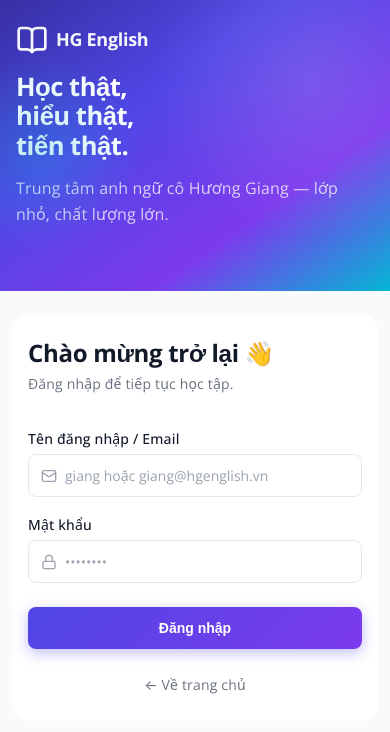
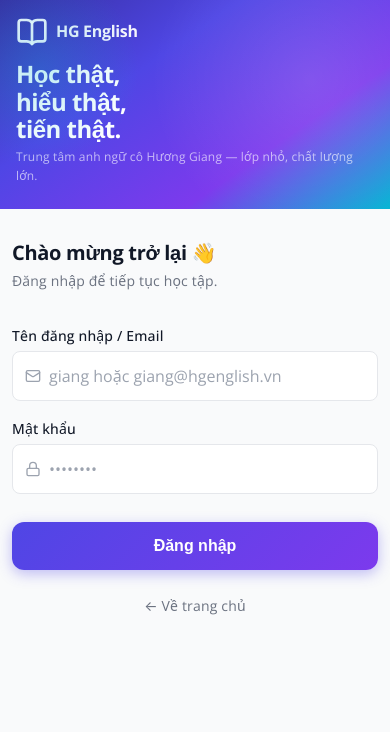
Before and after one commit to pearlymy/english-ms-giang, a React (Vite) app: page /dang-nhap in a window 390 px wide. Shown: the top 732 px of the page. Built offline with nearby package versions, Linux system fonts and the light colour scheme; a web font is replaced by a local one.

Commit message:
feat: mobile responsive - bottom nav bar + login page improvements

```diff
--- a/src/components/layout/MainLayout/MainLayout.module.css
+++ b/src/components/layout/MainLayout/MainLayout.module.css
@@ -16,3 +16,16 @@
   flex: 1;
   min-height: 0;
 }
+
+/* ── Mobile: ẩn sidebar, content full-width ── */
+@media (max-width: 768px) {
+  .mainContent {
+    margin-left: 0;
+  }
+
+  .pageContent {
+    padding: var(--spacing-lg) var(--spacing-md);
+    /* Chừa chỗ cho bottom navigation bar */
+    padding-bottom: calc(var(--spacing-lg) + 70px);
+  }
+}
--- a/src/components/layout/Sidebar/Sidebar.jsx
+++ b/src/components/layout/Sidebar/Sidebar.jsx
@@ -15,11 +15,25 @@ const STUDENT_NAV = [
 ];
 
 const ADMIN_NAV = [
-  { to: '/app/dashboard',  icon: LayoutDashboard, label: 'Tổng quan',     end: true },
-  { to: '/app/courses',    icon: GraduationCap,   label: 'Khóa học',      isCourseMenu: true },
-  { to: '/app/students',   icon: Users,           label: 'Học viên'               },
-  { to: '/app/users',      icon: UserCog,         label: 'Người dùng'             },
-  { to: '/app/settings',   icon: Settings,        label: 'Cài đặt'                },
+  { to: '/app/dashboard',  icon: LayoutDashboard, label: 'Tổng quan',  end: true },
+  { to: '/app/courses',    icon: GraduationCap,   label: 'Khóa học',   isCourseMenu: true },
+  { to: '/app/students',   icon: Users,           label: 'Học viên'    },
+  { to: '/app/users',      icon: UserCog,         label: 'Người dùng'  },
+  { to: '/app/settings',   icon: Settings,        label: 'Cài đặt'     },
+];
+
+// Bottom nav chỉ hiện các mục quan trọng nhất (tối đa 4)
+const STUDENT_BOTTOM_NAV = [
+  { to: '/app/dashboard', icon: LayoutDashboard, label: 'Tổng quan', end: true },
+  { to: '/app/homework',  icon: ClipboardList,   label: 'Bài tập'   },
+  { to: '/app/settings',  icon: Settings,        label: 'Cài đặt'   },
+];
+
+const ADMIN_BOTTOM_NAV = [
+  { to: '/app/dashboard', icon: LayoutDashboard, label: 'Tổng quan', end: true },
+  { to: '/app/courses',   icon: GraduationCap,   label: 'Khóa học'  },
+  { to: '/app/students',  icon: Users,           label: 'Học viên'  },
+  { to: '/app/settings',  icon: Settings,        label: 'Cài đặt'   },
 ];
 
 export const Sidebar = () => {
@@ -27,6 +41,7 @@ export const Sidebar = () => {
   const navigate = useNavigate();
   const { user } = useAuth();
   const NAV = user?.role === 'admin' ? ADMIN_NAV : STUDENT_NAV;
+  const BOTTOM_NAV = user?.role === 'admin' ? ADMIN_BOTTOM_NAV : STUDENT_BOTTOM_NAV;
 
   const { courses } = useTeacher();
 
@@ -54,6 +69,8 @@ export const Sidebar = () => {
   }, [courses]);
 
   return (
+    <>
+      {/* ── Desktop Sidebar ── */}
       <aside className={styles.sidebar}>
 
         {/* ── Logo ── */}
@@ -132,5 +149,23 @@ export const Sidebar = () => {
           </NavLink>
         </div>
       </aside>
+
+      {/* ── Mobile Bottom Navigation Bar ── */}
+      <nav className={styles.bottomNav}>
+        {BOTTOM_NAV.map(({ to, icon: Icon, label, end }) => (
+          <NavLink
+            key={to}
+            to={to}
+            end={end}
+            className={({ isActive }) =>
+              `${styles.bottomNavItem} ${isActive ? styles.bottomNavItemActive : ''}`
+            }
+          >
+            <Icon size={22} strokeWidth={isCoursesActive && to === '/app/courses' ? 2.5 : 2} />
+            <span>{label}</span>
+          </NavLink>
+        ))}
+      </nav>
+    </>
   );
 };
--- a/src/components/layout/Sidebar/Sidebar.module.css
+++ b/src/components/layout/Sidebar/Sidebar.module.css
@@ -194,3 +194,63 @@
 .itemSmall:hover {
   opacity: 1;
 }
+
+/* ══════════════════════════════════════════════════════
+   MOBILE BOTTOM NAVIGATION BAR
+   Chỉ hiện trên mobile (≤768px), sidebar bị ẩn đi
+══════════════════════════════════════════════════════ */
+
+/* Ẩn bottom nav mặc định trên desktop */
+.bottomNav {
+  display: none;
+}
+
+@media (max-width: 768px) {
+  /* Ẩn sidebar trên mobile */
+  .sidebar {
+    display: none;
+  }
+
+  /* Hiện bottom nav bar */
+  .bottomNav {
+    display: flex;
+    position: fixed;
+    bottom: 0;
+    left: 0;
+    right: 0;
+    z-index: 100;
+    background: var(--color-surface);
+    border-top: 1px solid var(--color-border);
+    /* Hỗ trợ iPhone notch/safe area */
+    padding-bottom: env(safe-area-inset-bottom, 0px);
+    box-shadow: 0 -4px 20px rgba(0, 0, 0, 0.08);
+  }
+
+  .bottomNavItem {
+    flex: 1;
+    display: flex;
+    flex-direction: column;
+    align-items: center;
+    justify-content: center;
+    gap: 3px;
+    padding: 10px 4px;
+    text-decoration: none;
+    color: var(--color-text-tertiary);
+    font-size: 10px;
+    font-weight: var(--font-weight-medium);
+    font-family: var(--font-family-base);
+    transition: color 0.15s ease;
+    min-height: 56px;
+    /* Vùng chạm đủ rộng cho ngón tay */
+    min-width: 44px;
+  }
+
+  .bottomNavItem:hover {
+    color: var(--color-text-secondary);
+  }
+
+  .bottomNavItemActive {
+    color: var(--color-primary);
+    font-weight: var(--font-weight-semibold);
+  }
+}
--- a/src/pages/LoginPage/LoginPage.module.css
+++ b/src/pages/LoginPage/LoginPage.module.css
@@ -272,32 +272,76 @@
    RESPONSIVE — mobile: stack vertically
 ══════════════════════════════════════════════════════ */
 @media (max-width: 768px) {
-  .page { flex-direction: column; }
+  .page {
+    flex-direction: column;
+    min-height: 100dvh; /* dynamic viewport height - tránh bị thanh địa chỉ che */
+  }
 
+  /* Banner thu gọn, chỉ giữ logo + tagline */
   .brand {
     flex: 0 0 auto;
-    min-height: 220px;
   }
 
   .brandInner {
-    padding: var(--spacing-xl) var(--spacing-lg);
+    padding: var(--spacing-lg) var(--spacing-lg) var(--spacing-xl);
+    flex-direction: column;
+    justify-content: flex-end;
+    min-height: 180px;
   }
 
-  .brandContent { padding: var(--spacing-lg) 0 var(--spacing-sm); }
-  .brandTitle { font-size: 1.6rem; }
+  .brandLogo {
+    font-size: var(--font-size-md);
+  }
+
+  .brandContent {
+    padding: var(--spacing-md) 0 0;
+  }
+
+  .brandTitle {
+    font-size: 1.5rem;
+    margin-bottom: var(--spacing-xs);
+  }
+
+  .brandSub {
+    font-size: var(--font-size-xs);
+    margin-bottom: 0;
+    opacity: 0.85;
+  }
+
+  /* Ẩn danh sách bullet points trên mobile */
   .brandList { display: none; }
 
+  /* Form panel chiếm phần còn lại */
   .formPanel {
     flex: 1;
-    padding: var(--spacing-xl) var(--spacing-md);
+    padding: var(--spacing-lg) var(--spacing-md) var(--spacing-2xl);
     align-items: flex-start;
+    overflow-y: auto;
   }
 
   .formCard {
     max-width: 100%;
     box-shadow: none;
     border: none;
-    padding: var(--spacing-xl) var(--spacing-lg);
+    padding: var(--spacing-lg) 0;
+    background: transparent;
+  }
+
+  /* Tăng kích thước input cho ngón tay */
+  .input {
+    padding: 13px 0;
+    font-size: 16px; /* Ngăn iOS zoom khi focus vào input */
+  }
+
+  .submitBtn {
+    padding: 15px var(--spacing-lg);
+    font-size: var(--font-size-md);
+    border-radius: var(--radius-lg);
+    margin-top: var(--spacing-md);
+  }
+
+  .formTitle {
+    font-size: var(--font-size-xl);
   }
 }
 
```
Also changed, not shown: 1 other file (tests, documents, lock files or other folders). Lines whose indentation alone changed are shown as unchanged.
